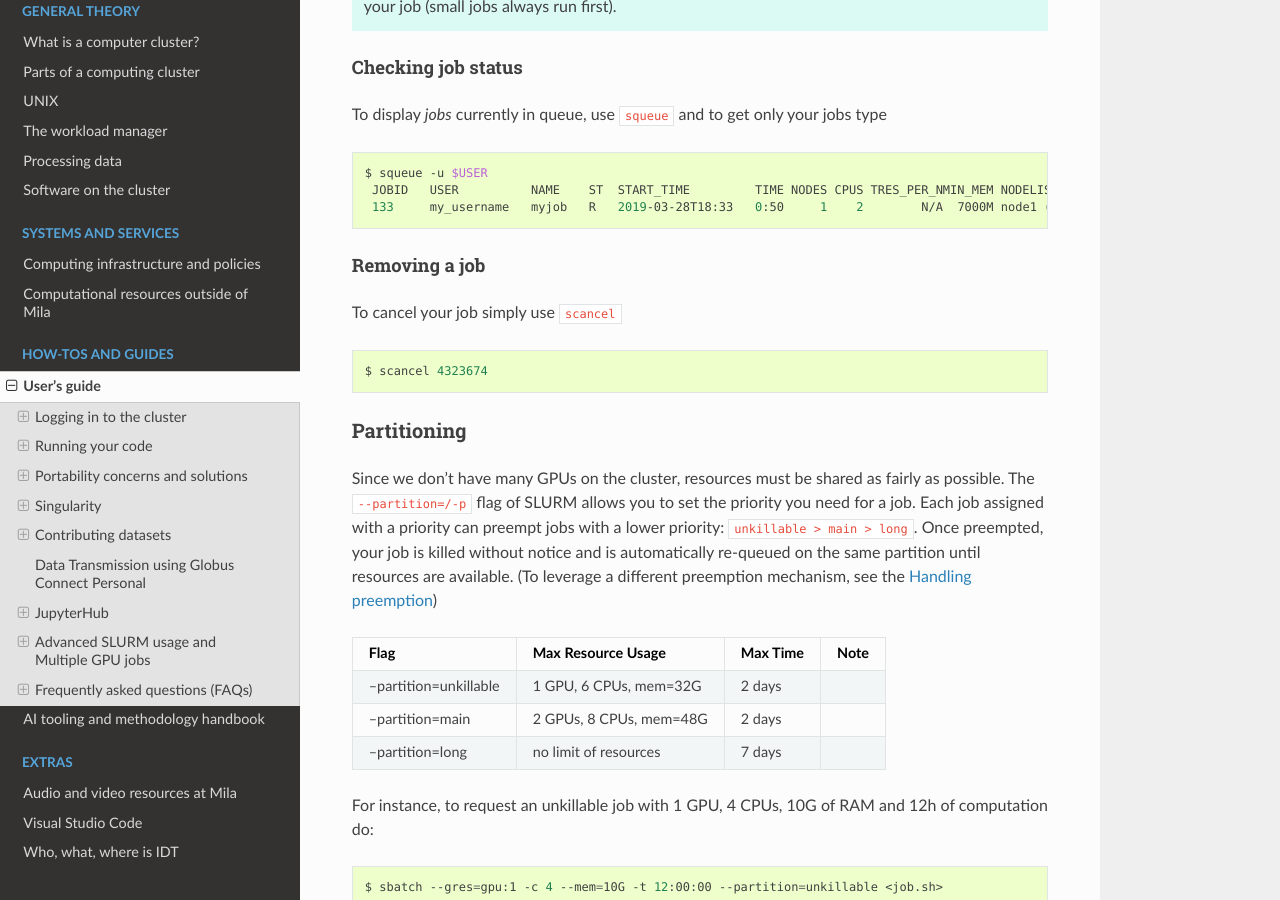
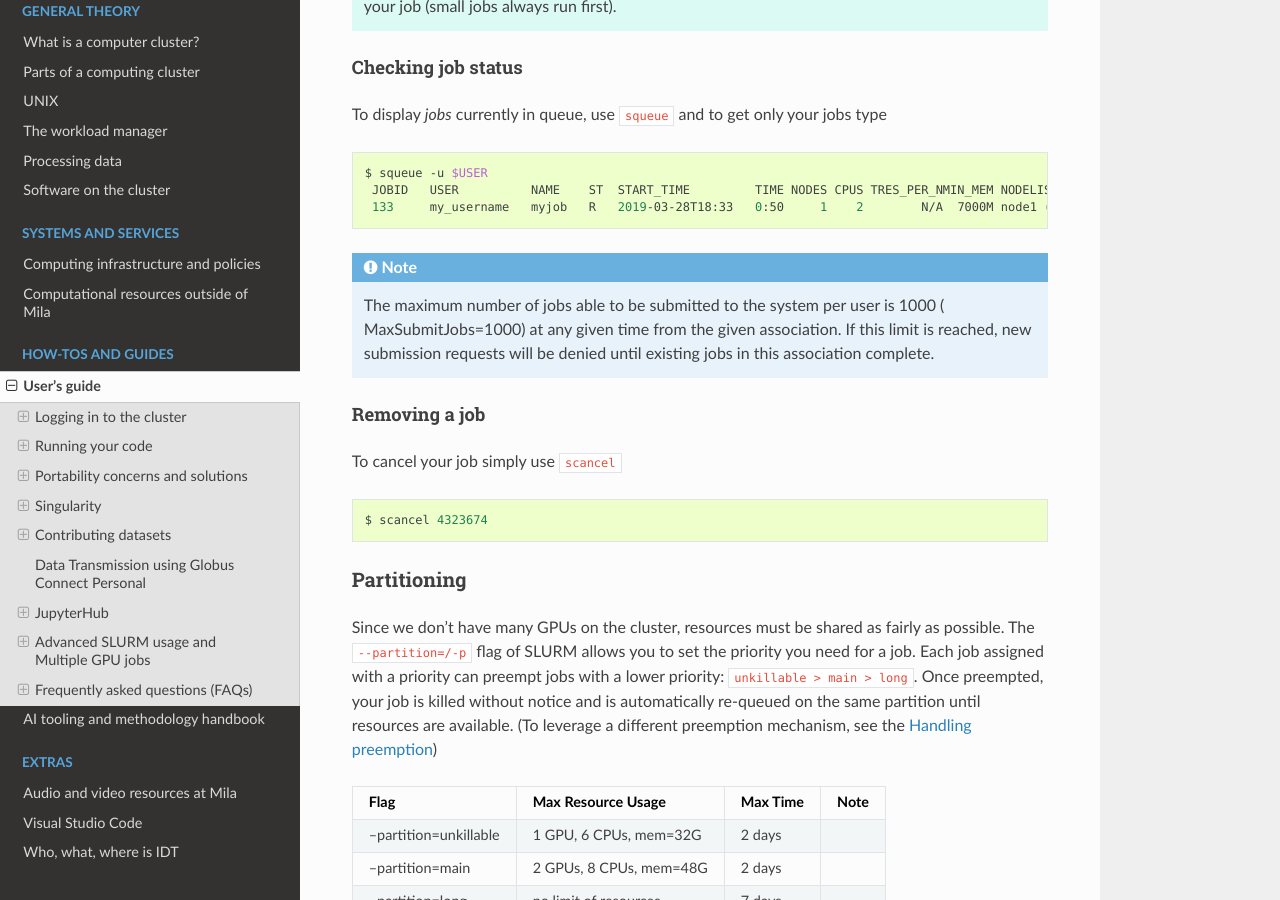
Before and after one commit to mila-iqia/mila-docs, a Sphinx documentation site: the page built from docs/Userguide.rst, in a window 1280 px wide and 900 px high, scrolled down 4977 px. Built offline with Sphinx 7.4.7 and the Read the Docs theme 2.0.0, drawn with Linux system fonts in a browser that asks for light colours.

Commit message:
Documenter MaxSubmitJobs=1000 sur docs.mila.quebec
informer les utilisateurs que le nombre maximum de jobs en queue est fixé à 1000.

```diff
--- a/docs/Userguide_running_code.rst
+++ b/docs/Userguide_running_code.rst
@@ -112,6 +112,12 @@ To display *jobs* currently in queue, use ``squeue`` and to get only your jobs t
    $ squeue -u $USER
     JOBID   USER          NAME    ST  START_TIME         TIME NODES CPUS TRES_PER_NMIN_MEM NODELIST (REASON) COMMENT
     133     my_username   myjob   R   2019-03-28T18:33   0:50     1    2        N/A  7000M node1 (None) (null)
+
+.. note::
+
+   The maximum number of jobs able to be submitted to the system per user is 1000 ( MaxSubmitJobs=1000)
+   at any given time from the given association. If this limit is reached, new submission requests
+   will be denied until existing jobs in this association complete.
 
 
 Removing a job
```
